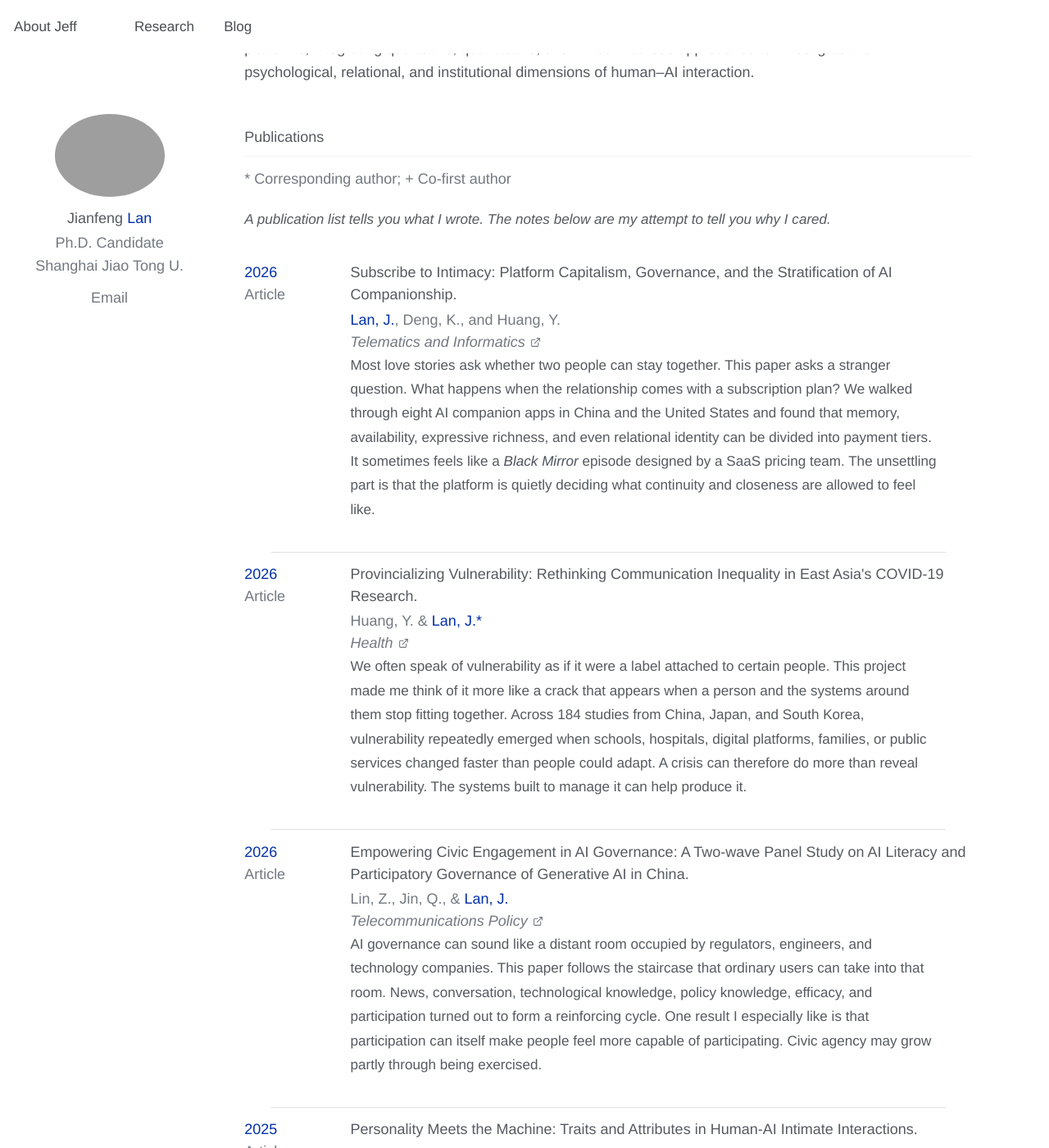
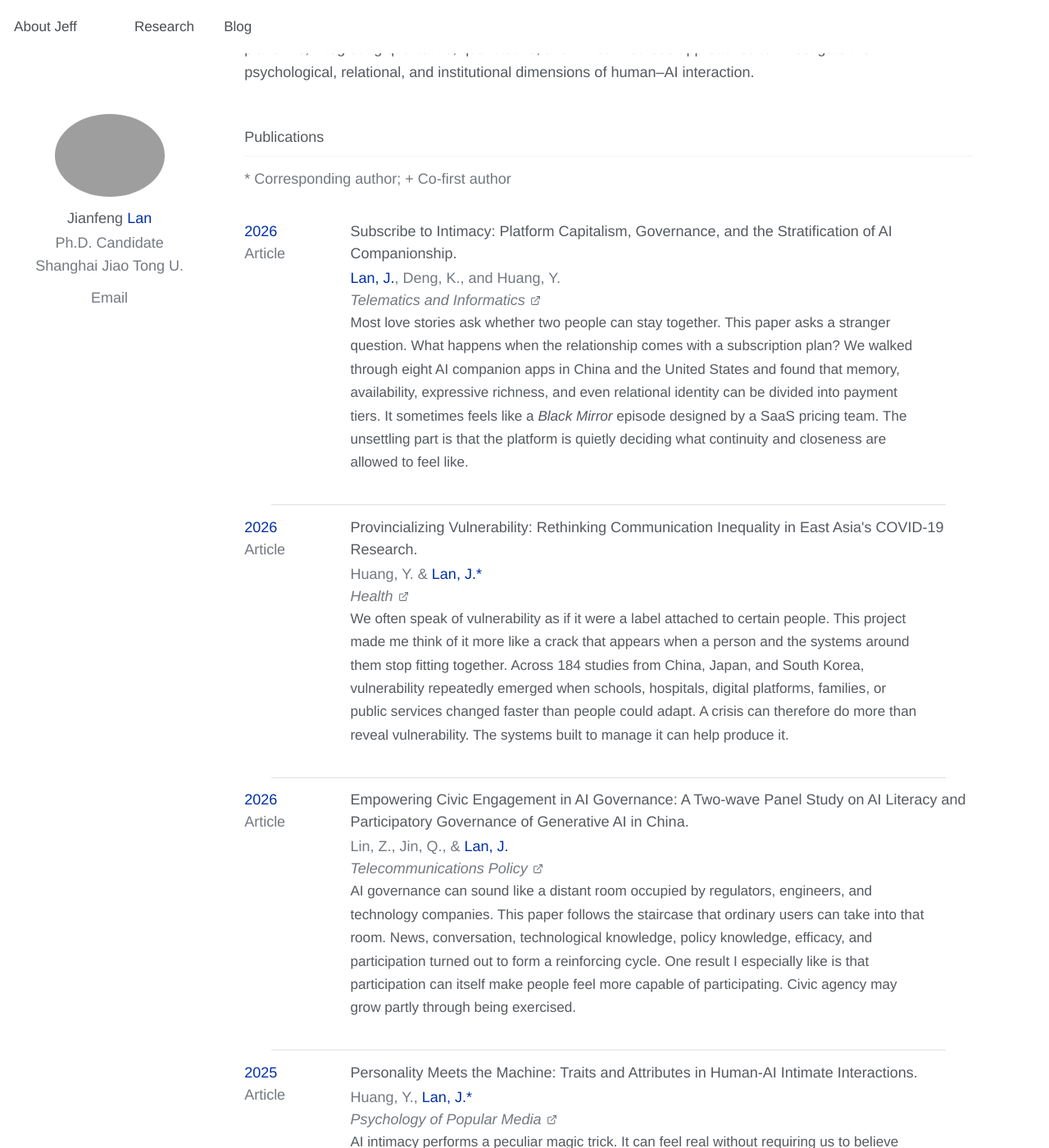
Before and after one commit to jianfenglan/jianfenglan.github.io, a Jekyll site: the page built from research.md, in a window 1280 px wide and 1400 px high, scrolled down 201 px. Shown: the whole window at 82% size. Built offline with Jekyll 4.4.1, drawn with Linux system fonts in a browser that asks for light colours; some of the changed lines change nothing that is shown.

Commit message:
Refine research publication notes

```diff
--- a/research.md
+++ b/research.md
@@ -49,19 +49,10 @@
 }
 
 .publication-legend {
-  margin: -0.5rem 0 0.45rem;
+  margin: -0.5rem 0 1.1rem;
   color: var(--muted);
   font-size: 0.82em;
   line-height: 1.6;
-}
-
-.publication-intro {
-  max-width: 720px;
-  margin: 0 0 1.25rem;
-  color: var(--muted);
-  font-size: 0.84em;
-  font-style: italic;
-  line-height: 1.65;
 }
 
 .publication-list {
@@ -72,7 +63,7 @@
   display: grid;
   grid-template-columns: 108px minmax(0, 1fr);
   gap: 1.3rem;
-  padding: 1.05rem 0;
+  padding: 1rem 0 0.68rem;
   border-bottom: 0.5px solid var(--line);
   transition: padding-left 0.18s ease;
 }
@@ -162,16 +153,16 @@
 }
 
 .publication-note {
-  max-width: 720px;
-  margin: 0.62rem 0 0;
-  color: #59616b;
+  max-width: 700px;
+  margin: 0.52rem 0 0 0.8rem;
+  color: #7f9ab8;
   font-size: 0.85em;
-  font-weight: 300;
-  line-height: 1.72;
+  font-weight: 200 !important;
+  line-height: 1.66;
 }
 
 .publication-note em {
-  color: #4d545d;
+  color: inherit;
 }
 
 .my-name {
@@ -224,7 +215,7 @@
   .publication-card {
     grid-template-columns: 1fr;
     gap: 0.35rem;
-    padding: 0.95rem 0;
+    padding: 0.9rem 0 0.65rem;
   }
 
   .publication-card:hover {
@@ -248,8 +239,9 @@
   }
 
   .publication-note {
-    margin-top: 0.55rem;
-    font-size: 0.86em;
+    max-width: none;
+    margin: 0.48rem 0 0 0.5rem;
+    font-size: 0.85em;
   }
 }
 </style>
@@ -260,8 +252,6 @@
   <div class="publication-legend">
     * Corresponding author &nbsp;·&nbsp; + Co-first author
   </div>
-
-  <p class="publication-intro">A publication list tells you what I wrote. The notes below are my attempt to tell you why I cared.</p>
 
   <div class="publication-list">
     <div class="publication-card">
@@ -347,7 +337,7 @@
         <span class="publication-journal-row">
           <em>Emerging Media</em>
           <a class="publication-doi-link" href="https://doi.org/10.1177/27523543251334157" target="_blank" rel="noopener" aria-label="View article">
-            <svg viewBox="0 0 24 24" fill="none" stroke="currentColor" stroke-width="2" stroke-linecap="round" stroke-linejoin="round"><path d="M18 13v6a2 2 0 0 1-2 2H5a2 2 0 0 1-2-2V8a2 2 0 0 1 2-2h6"/><polyline points="15 3 21 3 21 9"/><line x1="10" y1="14" x2="21" y2="3"/></svg>
+            <svg viewBox="0 0 24 24" fill="none" stroke="currentColor" stroke-width="2" stroke-linecap="round" stroke-linejoin="round"><path d="M18 13v6a2 2 0 0 1-2 2H5a2 2 0 0 1 2-2V8a2 2 0 0 1 2-2h6"/><polyline points="15 3 21 3 21 9"/><line x1="10" y1="14" x2="21" y2="3"/></svg>
           </a>
         </span>
         <p class="publication-note">Pygmalion fell in love with a statue. Our question begins a little later, once Pygmalion gets Wi-Fi and starts posting screenshots of the relationship online. When people publicly share affectionate conversations with Replika, they are showing us an AI relationship, and they are also carefully showing us themselves. The interviews revealed a small theatre of affirmation, vulnerability, desirability, and audience management. Human-AI intimacy may be deeply private, yet the moment it enters social media, it also becomes a performance.</p>
```
